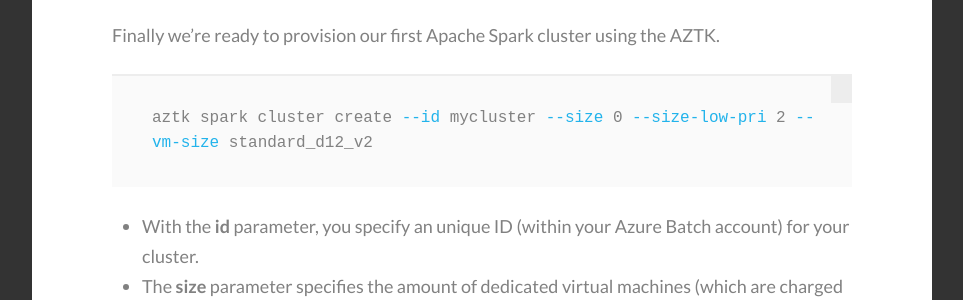
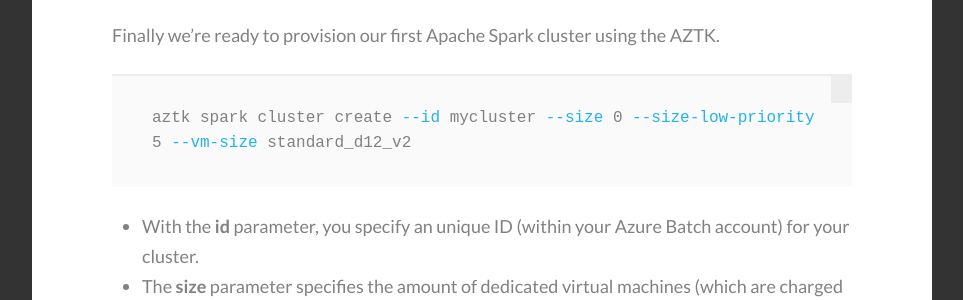
Before and after one commit to SaschaDittmann/datainsightsblog, a Jekyll site: the page built from _posts/2018-06-16-how-to-create-a-low-cost-spark-cluster-on-azure.md, in a window 1280 px wide and 900 px high, scrolled down 4381 px. Shown: the part 151-451 px from the top of the window, without its empty margins (8-971 px from the left). Built offline with Jekyll 4.4.1, drawn with Linux system fonts in a browser that asks for light colours; some web fonts are replaced.

Commit message:
Update Cluster Create Command in the Getting Started with Aztk post

```diff
--- a/_posts/2018-06-16-how-to-create-a-low-cost-spark-cluster-on-azure.md
+++ b/_posts/2018-06-16-how-to-create-a-low-cost-spark-cluster-on-azure.md
@@ -128,7 +128,7 @@
 
 {% highlight bash %}
 
-aztk spark cluster create --id mycluster --size 0 --size-low-pri 2 --vm-size standard_d12_v2
+aztk spark cluster create --id mycluster --size 0 --size-low-priority 5 --vm-size standard_d12_v2
 
 {% endhighlight %}
 
```
